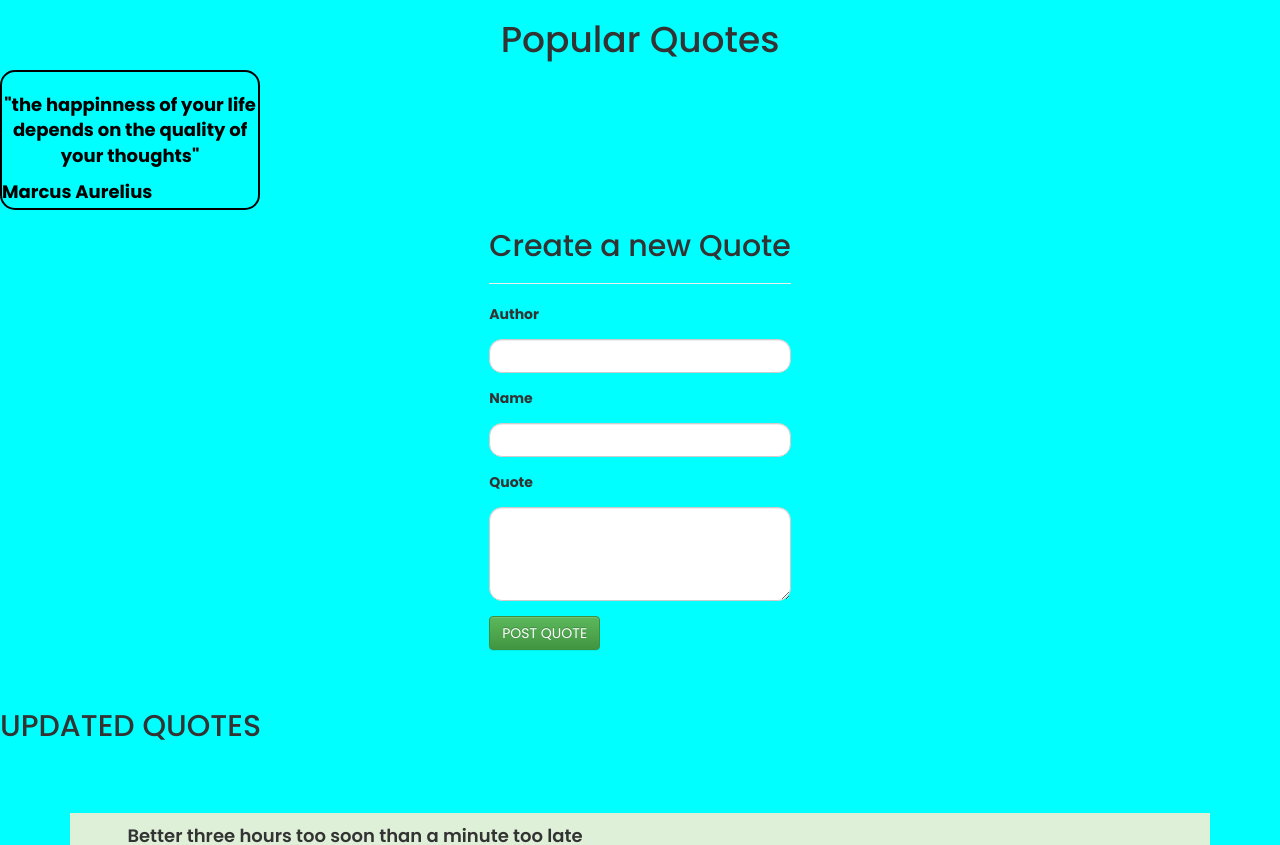
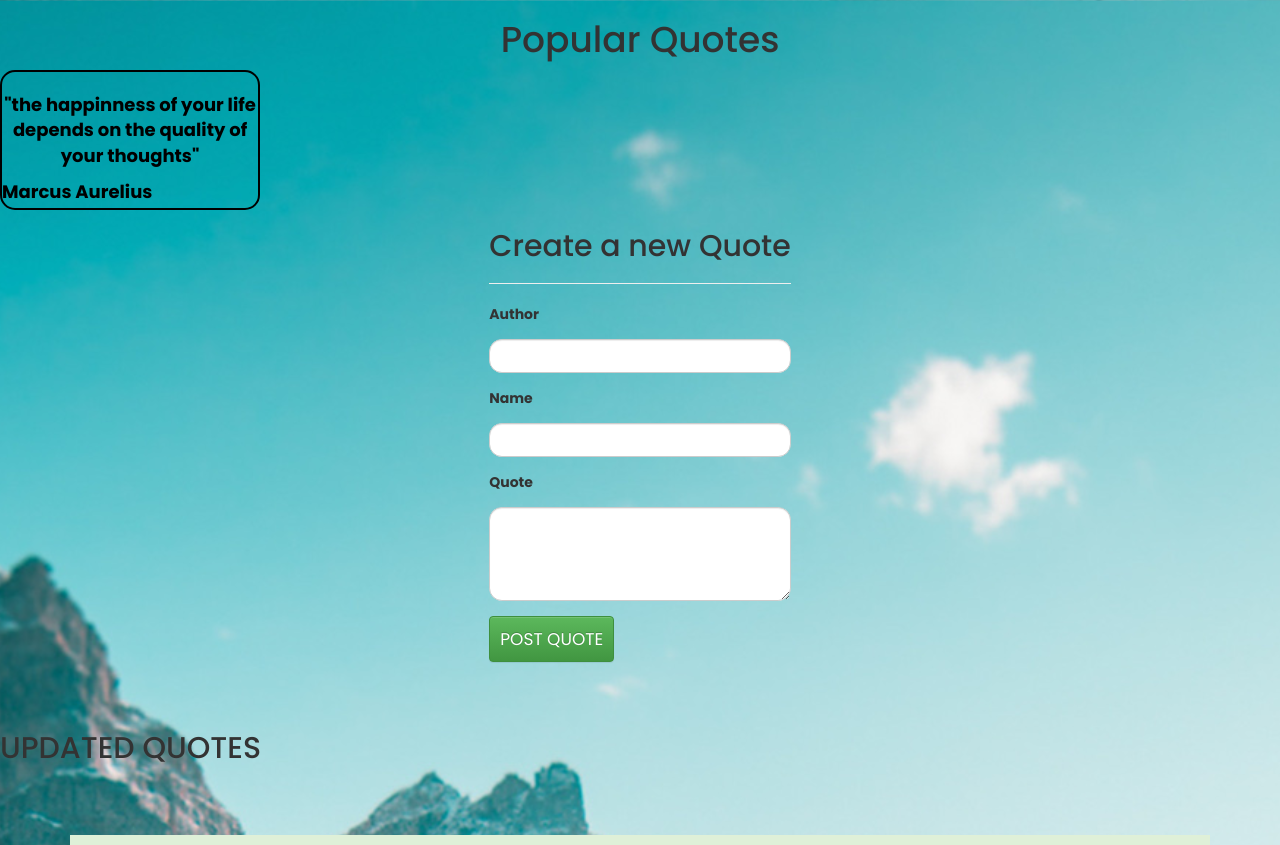
Before and after one commit to bethnduta/QUOES-APP, an Angular app: page / in a window 1280 px wide. Shown: the top 845 px of the page. Built offline with nearby package versions, Linux system fonts and the light colour scheme.

Commit message:
added background image

```diff
--- a/src/app/quote-details/quote-details.component.css
+++ b/src/app/quote-details/quote-details.component.css
@@ -7,7 +7,7 @@
     font-size: 18px;
     color: green;
 }
-.fa.fa-thumbs-up i{
+.fa.fa-thumbs-up {
     margin-right: 20px;
 }
 
--- a/src/styles.css
+++ b/src/styles.css
@@ -7,8 +7,13 @@
   font-family: "Poppins", sans-serif;
 }
 body {
-    background: url();
-    background-color: aqua;
+    background: url(./assets/img/banner.jpg);
   background-size: cover;
   background-position: center center;
 }
+.btn-success{
+  padding: 10px;
+  font-size: 17px;
+  color: white;
+  margin-bottom: 10px;
+}
```
Also changed, not shown: src/assets/img/banner.jpg (added), 1 other file (tests, documents, lock files or other folders).
